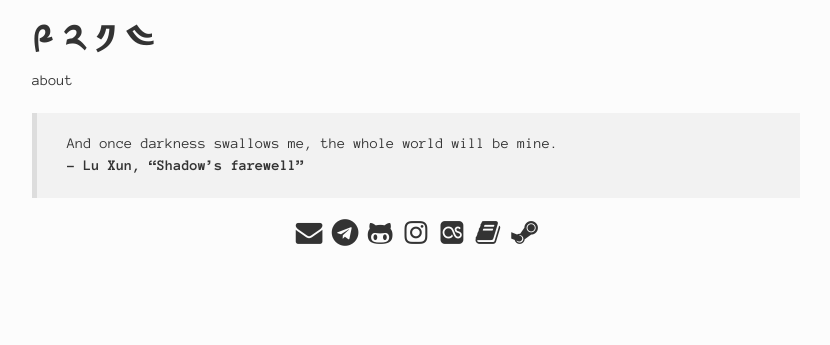
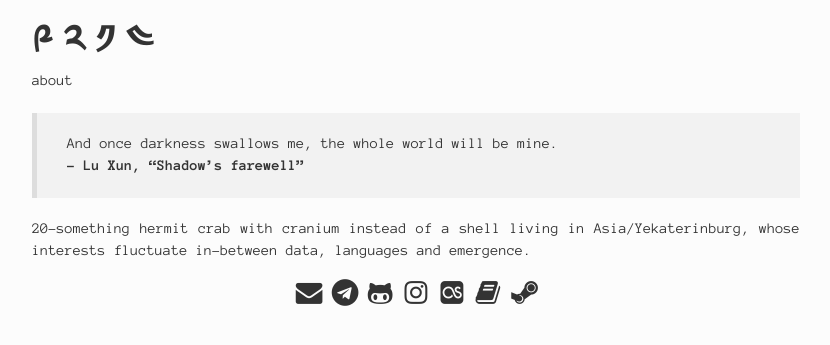
Before and after one commit to 9214/9214.github.io, a Jekyll site: the page built from pages/about.md, in a window 1280 px wide. Shown: the top 345 px of the page, without its empty margins (224-1054 px from the left). Built offline with Jekyll 4.4.1, drawn with Linux system fonts in a browser that asks for light colours.

Commit message:
FEAT: extend

```diff
--- a/pages/about.md
+++ b/pages/about.md
@@ -8,4 +8,6 @@ index:     1
 > And once darkness swallows me, the whole world will be mine.<br>
 **-- Lu Xun, "Shadow's farewell"**
 
+20-something hermit crab with cranium instead of a shell living in Asia/Yekaterinburg, whose interests fluctuate in-between data, languages and emergence.
+
 {% include icons.html %}
```
Also changed, not shown: pages/404.md (+1 -1 lines).
